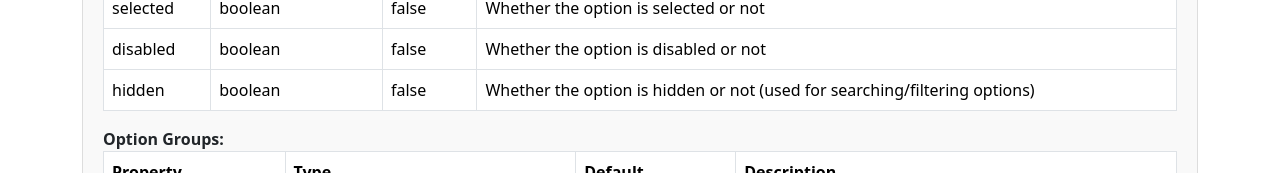
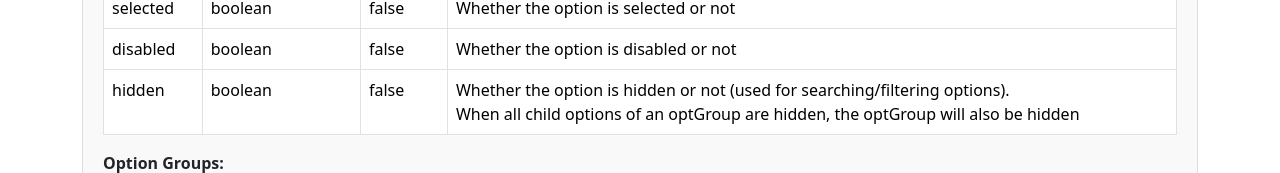
Before and after one commit to hhoweson/DualMultiSelect, a website built with Vite: page demo/index.html in a window 1280 px wide. Shown: the part 2498-2671 px from the top of the page. Built offline with nearby package versions, Linux system fonts and the light colour scheme.

Commit message:
doc: add documentation about the behaviour of optGroups when all child options are hidden

```diff
--- a/demo/index.html
+++ b/demo/index.html
@@ -294,7 +294,10 @@
                             <td>hidden</td>
                             <td>boolean</td>
                             <td>false</td>
-                            <td>Whether the option is hidden or not (used for searching/filtering options)</td>
+                            <td>
+                                Whether the option is hidden or not (used for searching/filtering options).<br>
+                                When all child options of an optGroup are hidden, the optGroup will also be hidden
+                            </td>
                         </tr>
                     </tbody>
                 </table>
```
